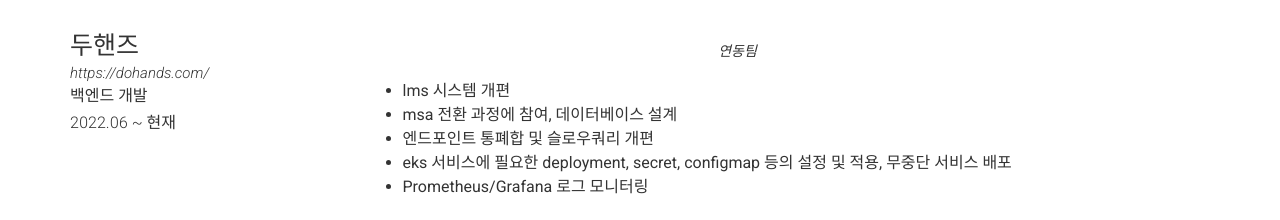
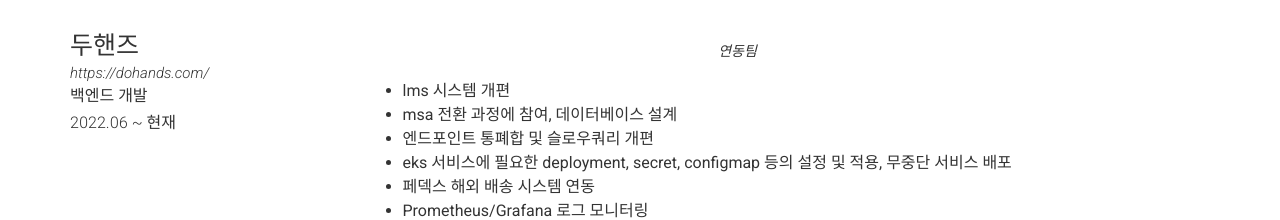
Before and after one commit to sd50712321/sd50712321.github.io, a plain HTML site: page index.html in a window 1280 px wide. Shown: the part 734-954 px from the top of the page. Drawn offline with nearby package versions, Linux system fonts and the light colour scheme.

Commit message:
페덱스 배송 이력 추가

```diff
--- a/index.html
+++ b/index.html
@@ -149,6 +149,7 @@
                   eks 서비스에 필요한 deployment, secret, configmap 등의 설정 및
                   적용, 무중단 서비스 배포
                 </li>
+                <li>페덱스 해외 배송 시스템 연동</li>
                 <li>Prometheus/Grafana 로그 모니터링</li>
               </ul>
             </div>
```
